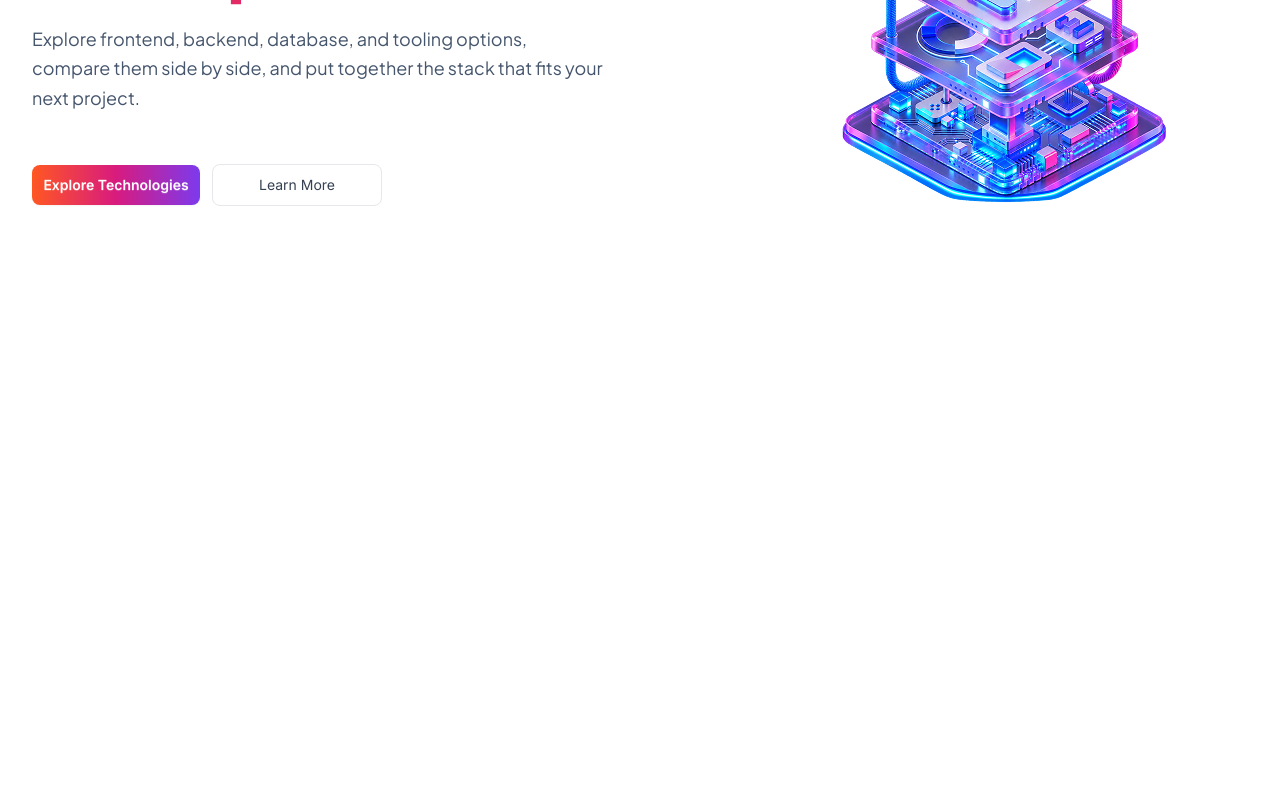
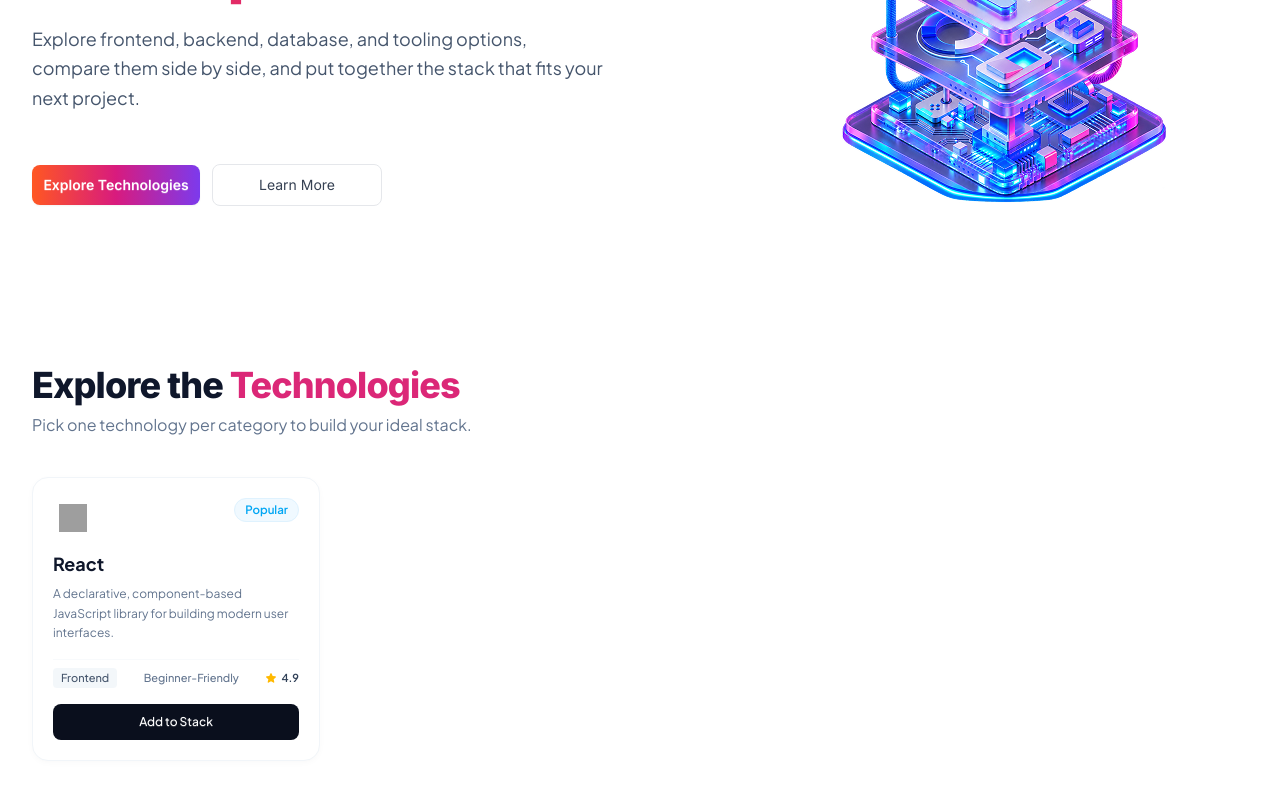
Before and after one commit to febappi/DevStack, a React (Vite) app: page / in a window 1280 px wide. Shown: the part 344-1144 px from the top of the page. Before the commit the page ends 800 px from the top, so only its background shows below. Built offline with nearby package versions, Linux system fonts and the light colour scheme; grey boxes are pictures that could not be loaded.

Commit message:
Technology Card Added and Badge Color Added in JSON file

```diff
--- a/public/technologies.json
+++ b/public/technologies.json
@@ -7,7 +7,8 @@
     "icon": "https://icon.icepanel.io/Technology/svg/React.svg",
     "rating": 4.9,
     "difficulty": "Beginner-Friendly",
-    "badge": "Popular"
+    "badge": "Popular",
+    "badgeColor": "sky"
   },
   {
     "id": "vuejs",
@@ -17,7 +18,8 @@
     "icon": "https://icon.icepanel.io/Technology/svg/Vue.js.svg",
     "rating": 4.8,
     "difficulty": "Beginner-Friendly",
-    "badge": "Versatile"
+    "badge": "Versatile",
+    "badgeColor": "emerald"
   },
   {
     "id": "svelte",
@@ -27,7 +29,8 @@
     "icon": "https://icon.icepanel.io/Technology/svg/Svelte.svg",
     "rating": 4.8,
     "difficulty": "Intermediate",
-    "badge": "Fast"
+    "badge": "Fast",
+    "badgeColor": "orange"
   },
   {
     "id": "nextjs",
@@ -37,7 +40,8 @@
     "icon": "https://icon.icepanel.io/Technology/svg/Next.js.svg",
     "rating": 4.9,
     "difficulty": "Intermediate",
-    "badge": "SSR / Edge"
+    "badge": "SSR / Edge",
+    "badgeColor": "purple"
   },
   {
     "id": "nodejs",
@@ -47,7 +51,8 @@
     "icon": "https://icon.icepanel.io/Technology/svg/Node.js.svg",
     "rating": 4.8,
     "difficulty": "Intermediate",
-    "badge": "Standard"
+    "badge": "Standard",
+    "badgeColor": "emerald"
   },
   {
     "id": "postgresql",
@@ -57,7 +62,8 @@
     "icon": "https://icon.icepanel.io/Technology/svg/PostgresSQL.svg",
     "rating": 4.9,
     "difficulty": "Intermediate",
-    "badge": "Top SQL"
+    "badge": "Top SQL",
+    "badgeColor": "blue"
   },
   {
     "id": "redis",
@@ -67,7 +73,8 @@
     "icon": "https://icon.icepanel.io/Technology/svg/Redis.svg",
     "rating": 4.8,
     "difficulty": "Intermediate",
-    "badge": "Cache"
+    "badge": "Cache",
+    "badgeColor": "red"
   },
   {
     "id": "javascript",
@@ -77,7 +84,8 @@
     "icon": "https://icon.icepanel.io/Technology/svg/JavaScript.svg",
     "rating": 4.9,
     "difficulty": "Beginner-Friendly",
-    "badge": "Ubiquitous"
+    "badge": "Ubiquitous",
+    "badgeColor": "amber"
   },
   {
     "id": "typescript",
@@ -87,7 +95,8 @@
     "icon": "https://icon.icepanel.io/Technology/svg/TypeScript.svg",
     "rating": 4.9,
     "difficulty": "Intermediate",
-    "badge": "Essential"
+    "badge": "Essential",
+    "badgeColor": "sky"
   },
   {
     "id": "java",
@@ -97,7 +106,8 @@
     "icon": "https://icon.icepanel.io/Technology/svg/Java.svg",
     "rating": 4.6,
     "difficulty": "Intermediate",
-    "badge": "Robust"
+    "badge": "Robust",
+    "badgeColor": "sky"
   },
   {
     "id": "tailwindcss",
@@ -107,7 +117,8 @@
     "icon": "https://icon.icepanel.io/Technology/svg/Tailwind-CSS.svg",
     "rating": 4.9,
     "difficulty": "Beginner-Friendly",
-    "badge": "Modern"
+    "badge": "Modern",
+    "badgeColor": "cyan"
   },
   {
     "id": "docker",
@@ -117,6 +128,7 @@
     "icon": "https://icon.icepanel.io/Technology/svg/Docker.svg",
     "rating": 4.9,
     "difficulty": "Intermediate",
-    "badge": "Containers"
+    "badge": "Containers",
+    "badgeColor": "sky"
   }
 ]
--- a/src/App.jsx
+++ b/src/App.jsx
@@ -1,11 +1,13 @@
 import Navbar from './components/Navbar.jsx'
 import Hero from './components/Hero.jsx'
+import Technologies from './components/Technologies.jsx'
 
 function App() {
   return (
     <div className="mx-auto max-w-7xl px-8">
       <Navbar></Navbar>
       <Hero></Hero>
+      <Technologies></Technologies>
     </div>
   )
 }
--- /dev/null
+++ b/src/components/Technologies.jsx
@@ -0,0 +1,33 @@
+import { useEffect, useState } from 'react'
+import TechnologyCard from './TechnologyCard.jsx'
+
+function Technologies() {
+  const [technologies, setTechnologies] = useState([])
+
+  useEffect(() => {
+    const loadTechnologies = async () => {
+      const res = await fetch('/technologies.json')
+      const data = await res.json()
+      setTechnologies(data)
+    }
+
+    loadTechnologies()
+  }, [])
+
+  return (
+    <section className="mt-28 pb-32">
+      <h2 className="font-inter text-4xl font-extrabold tracking-tight text-slate-900">
+        Explore the <span className="text-[#db2777]">Technologies</span>
+      </h2>
+      <p className="mt-2 text-slate-500">Pick one technology per category to build your ideal stack.</p>
+
+      {technologies.length > 0 && (
+        <div className="mt-10 w-72">
+          <TechnologyCard technology={technologies[0]} />
+        </div>
+      )}
+    </section>
+  )
+}
+
+export default Technologies
--- /dev/null
+++ b/src/components/TechnologyCard.jsx
@@ -0,0 +1,54 @@
+const badgeColors = {
+  sky: 'border-sky-100 bg-sky-50 text-sky-500',
+  emerald: 'border-emerald-100 bg-emerald-50 text-emerald-600',
+  orange: 'border-orange-100 bg-orange-50 text-orange-600',
+  purple: 'border-purple-100 bg-purple-100 text-purple-700',
+  blue: 'border-blue-100 bg-blue-50 text-blue-600',
+  red: 'border-red-100 bg-red-50 text-red-600',
+  amber: 'border-amber-100 bg-amber-50 text-amber-600',
+  cyan: 'border-cyan-100 bg-cyan-50 text-cyan-600',
+}
+
+function TechnologyCard({ technology }) {
+  const { name, category, description, icon, rating, difficulty, badge, badgeColor } = technology
+
+  return (
+    <div className="card rounded-2xl border border-slate-100 bg-white p-5 shadow-[0_2px_10px_-3px_rgba(0,0,0,0.05)]">
+      <div className="flex items-start justify-between">
+        <div className="flex size-10 items-center justify-center">
+          <img src={icon} alt={`${name} logo`} className="size-7" />
+        </div>
+        <span
+          className={`badge h-6 rounded-full px-2.5 text-[11.5px] font-semibold ${badgeColors[badgeColor] || badgeColors.sky}`}
+        >
+          {badge}
+        </span>
+      </div>
+
+      <h3 className="mt-3 text-lg font-bold text-slate-900">{name}</h3>
+      <p className="mt-1.5 text-xs leading-relaxed text-slate-500">{description}</p>
+
+      <div className="mt-4 flex items-center justify-between border-t border-slate-50 pt-2">
+        <span className="rounded bg-slate-100/80 px-2 py-0.5 text-[11px] font-medium text-slate-600">
+          {category}
+        </span>
+        <span className="text-[11px] font-medium text-slate-500">{difficulty}</span>
+        <span className="flex items-center gap-1 text-[11px] font-semibold text-slate-700">
+          <svg viewBox="0 0 24 24" fill="currentColor" className="size-3 text-amber-400" aria-hidden="true">
+            <path d="M10.788 3.21c.448-1.077 1.976-1.077 2.424 0l2.082 5.006 5.404.434c1.164.093 1.636 1.545.749 2.305l-4.117 3.527 1.257 5.273c.271 1.136-.964 2.033-1.96 1.425L12 18.354 7.373 21.18c-.996.608-2.231-.29-1.96-1.425l1.257-5.273-4.117-3.527c-.887-.76-.415-2.212.749-2.305l5.404-.434 2.082-5.005Z" />
+          </svg>
+          {rating}
+        </span>
+      </div>
+
+      <button
+        type="button"
+        className="btn mt-4 h-9 w-full rounded-lg border-0 bg-[#0a0f1d] text-xs font-medium text-white shadow-none hover:bg-slate-800"
+      >
+        Add to Stack
+      </button>
+    </div>
+  )
+}
+
+export default TechnologyCard
```
